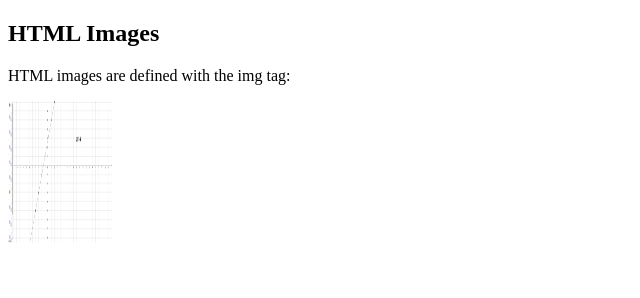
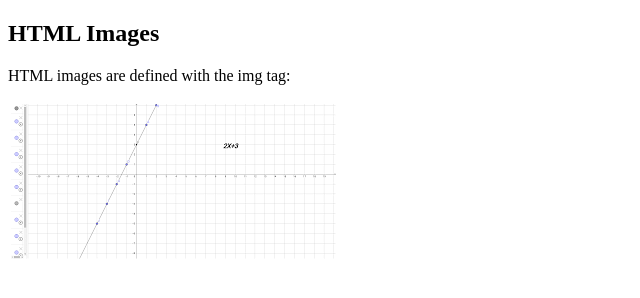
Before and after one commit to krls99/web, a plain HTML site: page index.html in a window 1280 px wide. Shown: the whole page, without its empty margins (0-640 px from the left). Drawn offline with Linux system fonts and the light colour scheme.

Commit message:
Update index.html

```diff
--- a/index.html
+++ b/index.html
@@ -5,7 +5,15 @@
 <h2>HTML Images</h2>
 <p>HTML images are defined with the img tag:</p>
 
-<img src="descarga.png" alt="W3Schools.com" width="104" height="142">
+  <div>
+   <table width="100%" height="100%" align="center" valign="center">
+   <tr><td>
+      <img src="descarga.png" alt="foo" />
+   </td></tr>
+   </table>
+</div>
+
+
 
 </body>
 </html>
```
